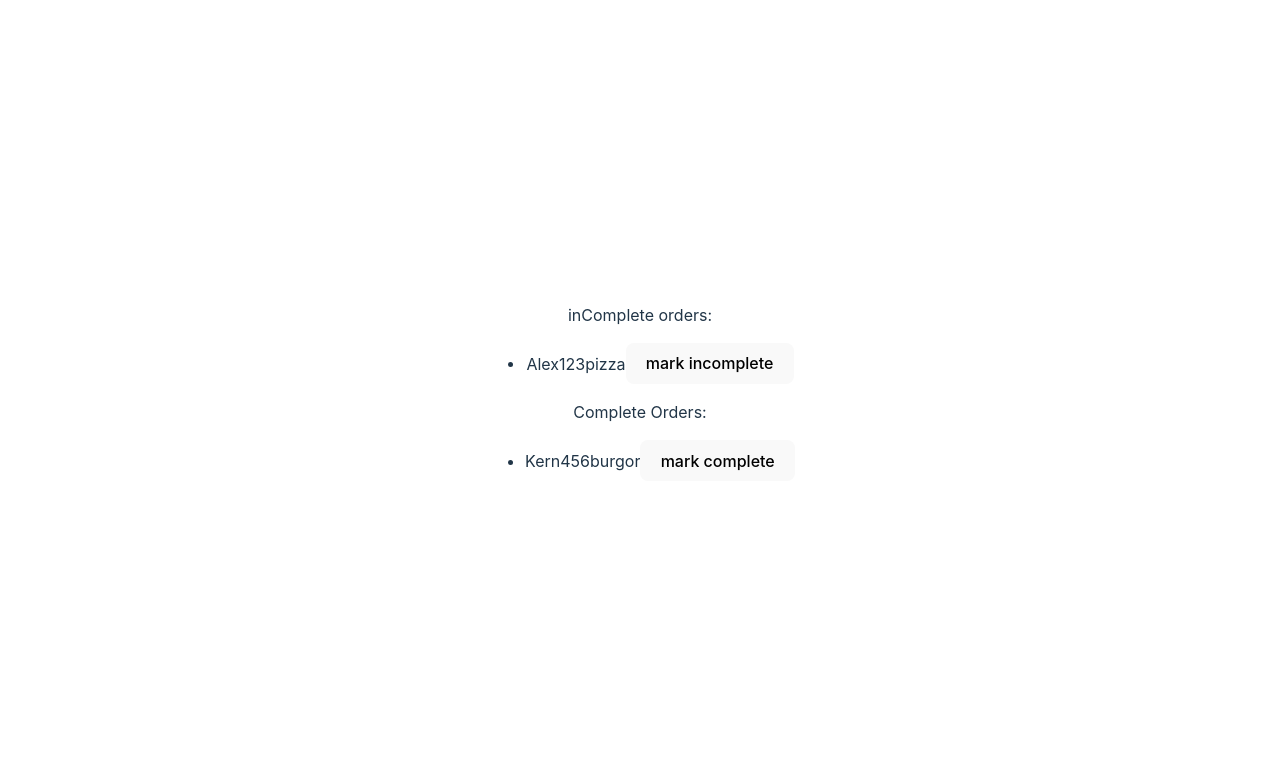
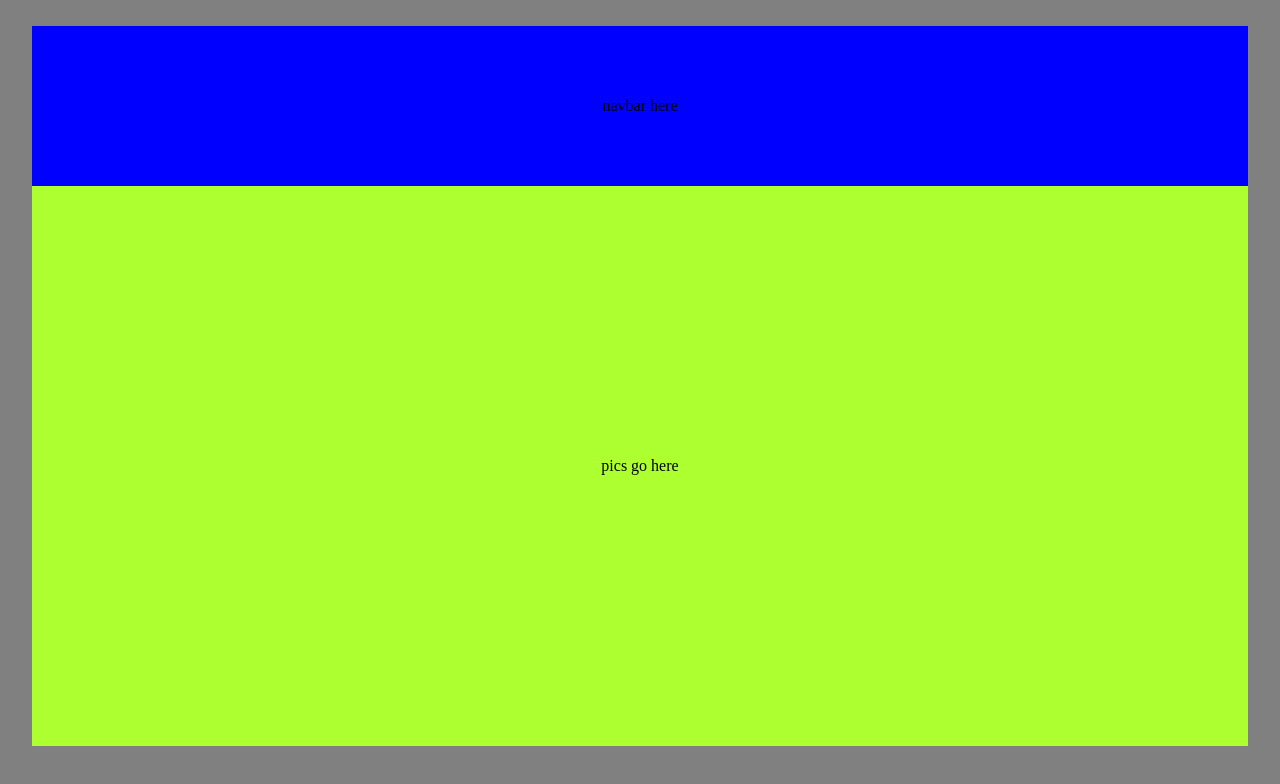
Before and after one commit to Kernapillar/Kern_Family_Zoo, a React (Vite) app in the folder kern_family_zoo_frontend/: page / in a window 1280 px wide. Shown: the top 784 px of the page. Built offline with nearby package versions, Linux system fonts and the light colour scheme.

Commit message:
structure splash page

```diff
--- a/kern_family_zoo_frontend/index.html
+++ b/kern_family_zoo_frontend/index.html
@@ -4,7 +4,7 @@
     <meta charset="UTF-8" />
     <link rel="icon" type="image/svg+xml" href="/vite.svg" />
     <meta name="viewport" content="width=device-width, initial-scale=1.0" />
-    <title>Vite + React</title>
+    <title>Kern Family Zoo</title>
   </head>
   <body>
     <div id="root"></div>
--- a/kern_family_zoo_frontend/src/App.css
+++ b/kern_family_zoo_frontend/src/App.css
@@ -1,41 +1,37 @@
-#root {
-  max-width: 1280px;
-  margin: 0 auto;
-  padding: 2rem;
-  text-align: center;
+
+html, body {
+  margin: 0;
+  padding: 0;
+  height: 100%;
+  width: 100%;
 }
 
-.logo {
-  height: 6em;
-  padding: 1.5em;
-  will-change: filter;
-}
-.logo:hover {
-  filter: drop-shadow(0 0 2em #646cffaa);
-}
-.logo.react:hover {
-  filter: drop-shadow(0 0 2em #61dafbaa);
+#root {
+  background-color: grey;
+  width: 100%;
+  height: 100%;
+  display: flex;
+  flex-direction: column;
+  align-items: center;
 }
 
-@keyframes logo-spin {
-  from {
-    transform: rotate(0deg);
-  }
-  to {
-    transform: rotate(360deg);
-  }
+.nav {
+  margin-top: 2%;
+  background-color: blue;
+  height: 20%;
+  width: 95%;
+  display: flex;
+  flex-direction: column;
+  justify-content: center;
+  align-items: center;
 }
 
-@media (prefers-reduced-motion: no-preference) {
-  a:nth-of-type(2) .logo {
-    animation: logo-spin infinite 20s linear;
-  }
+.content {
+  background-color: greenyellow;
+  height: 70%;
+  width: 95%;
+  display: flex;
+  flex-direction: column;
+  justify-content: center;
+  align-items: center;
 }
-
-.card {
-  padding: 2em;
-}
-
-.read-the-docs {
-  color: #888;
-}
--- a/kern_family_zoo_frontend/src/App.jsx
+++ b/kern_family_zoo_frontend/src/App.jsx
@@ -4,37 +4,16 @@
 import './App.css'
 
 function App() {
-  const [state, setState] = useState({1: {id: 1, name: "Alex", address: "123", items:"pizza", isComplete: true},
-     2: {id: 2, name: "Kern", address: "456", items:"burgor", isComplete: false}}
-  )
-
-  // const [filtered, setFiltered] = filterComplete(state)
-
-  const toggleComplete = (id) => {
-    setState()
-  };
-
-  const filterComplete = (state) => {
-    let complete = [];
-    let inComplete = [];
-    for (let ord of Object.values(state)) {
-      console.log("ORD", ord);
-      if (ord.isComplete) {
-        complete.push(ord);
-      } else {
-        inComplete.push(ord);
-      }
-    }
-    return [complete, inComplete]
-  };
 
   return (
-    <div className="App">
-      inComplete orders:
-      <Orders  orders={filterComplete(state)[0]}/>
-      Complete Orders:
-      <Orders  orders={filterComplete(state)[1]}/>
-    </div>
+    <>
+      <div className='nav'>
+        navbar here
+      </div>
+      <div className='content'>
+        pics go here
+      </div>
+    </>
   )
 }
 
--- a/kern_family_zoo_frontend/src/index.css
+++ b/kern_family_zoo_frontend/src/index.css
@@ -1,70 +1,48 @@
-:root {
-  font-family: Inter, Avenir, Helvetica, Arial, sans-serif;
-  font-size: 16px;
-  line-height: 24px;
-  font-weight: 400;
+/* http://meyerweb.com/eric/tools/css/reset/
+   v2.0 | 20110126
+   License: none (public domain)
+*/
 
-  color-scheme: light dark;
-  color: rgba(255, 255, 255, 0.87);
-  background-color: #242424;
-
-  font-synthesis: none;
-  text-rendering: optimizeLegibility;
-  -webkit-font-smoothing: antialiased;
-  -moz-osx-font-smoothing: grayscale;
-  -webkit-text-size-adjust: 100%;
+html, body, div, span, applet, object, iframe,
+h1, h2, h3, h4, h5, h6, p, blockquote, pre,
+a, abbr, acronym, address, big, cite, code,
+del, dfn, em, img, ins, kbd, q, s, samp,
+small, strike, strong, sub, sup, tt, var,
+b, u, i, center,
+dl, dt, dd, ol, ul, li,
+fieldset, form, label, legend,
+table, caption, tbody, tfoot, thead, tr, th, td,
+article, aside, canvas, details, embed,
+figure, figcaption, footer, header, hgroup,
+menu, nav, output, ruby, section, summary,
+time, mark, audio, video {
+	margin: 0;
+	padding: 0;
+	border: 0;
+	font-size: 100%;
+	font: inherit;
+	vertical-align: baseline;
 }
-
-a {
-  font-weight: 500;
-  color: #646cff;
-  text-decoration: inherit;
+/* HTML5 display-role reset for older browsers */
+article, aside, details, figcaption, figure,
+footer, header, hgroup, menu, nav, section {
+	display: block;
 }
-a:hover {
-  color: #535bf2;
+body {
+	line-height: 1;
 }
-
-body {
-  margin: 0;
-  display: flex;
-  place-items: center;
-  min-width: 320px;
-  min-height: 100vh;
+ol, ul {
+	list-style: none;
 }
-
-h1 {
-  font-size: 3.2em;
-  line-height: 1.1;
+blockquote, q {
+	quotes: none;
 }
-
-button {
-  border-radius: 8px;
-  border: 1px solid transparent;
-  padding: 0.6em 1.2em;
-  font-size: 1em;
-  font-weight: 500;
-  font-family: inherit;
-  background-color: #1a1a1a;
-  cursor: pointer;
-  transition: border-color 0.25s;
+blockquote:before, blockquote:after,
+q:before, q:after {
+	content: '';
+	content: none;
 }
-button:hover {
-  border-color: #646cff;
+table {
+	border-collapse: collapse;
+	border-spacing: 0;
 }
-button:focus,
-button:focus-visible {
-  outline: 4px auto -webkit-focus-ring-color;
-}
-
-@media (prefers-color-scheme: light) {
-  :root {
-    color: #213547;
-    background-color: #ffffff;
-  }
-  a:hover {
-    color: #747bff;
-  }
-  button {
-    background-color: #f9f9f9;
-  }
-}
```
